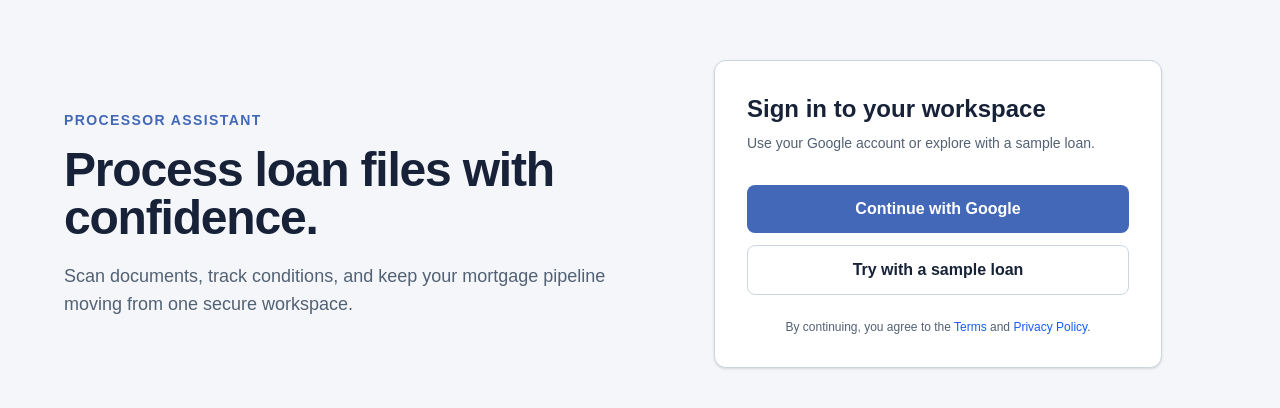
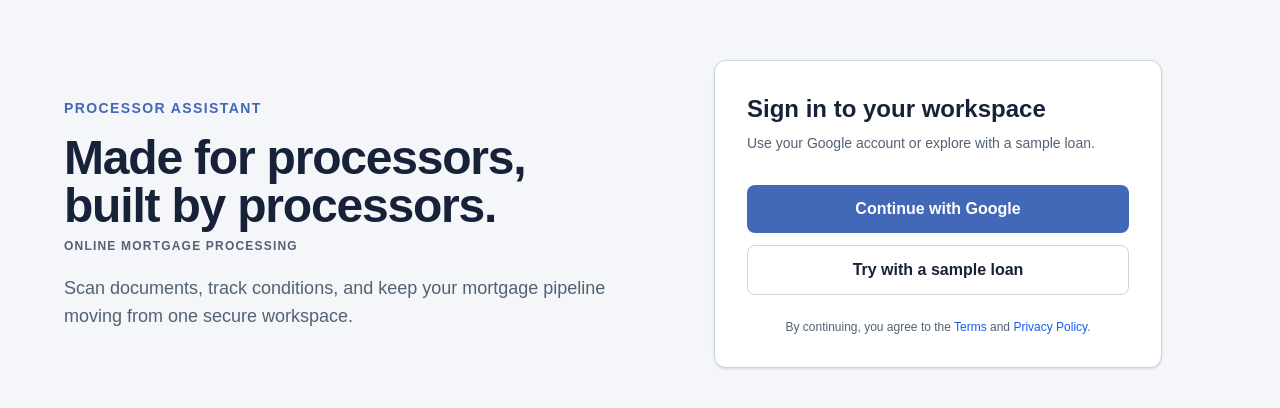
Before and after one commit to 145brice/Processor-Assistant, a Next.js app in the folder web/: page /login in a window 1280 px wide. Shown: the part 186-594 px from the top of the page. Built offline with nearby package versions, Linux system fonts and the light colour scheme; no server answers.

Commit message:
Use current login pitch copy

```diff
--- a/web/src/app/login/page.tsx
+++ b/web/src/app/login/page.tsx
@@ -20,7 +20,8 @@ export default function Page() {
   return <main className="grid min-h-screen items-center gap-10 px-6 py-12 md:grid-cols-2 md:px-16">
     <section className="mx-auto max-w-xl">
       <p className="text-sm font-bold uppercase tracking-widest text-[#4368b8]">Processor Assistant</p>
-      <h1 className="mt-4 text-4xl font-extrabold tracking-tight md:text-5xl">Process loan files with confidence.</h1>
+      <h1 className="mt-4 text-4xl font-extrabold tracking-tight md:text-5xl">Made for processors, built by processors.</h1>
+      <p className="mt-2 text-xs font-semibold uppercase tracking-widest text-[var(--muted)]">Online mortgage processing</p>
       <p className="mt-5 text-lg text-[var(--muted)]">Scan documents, track conditions, and keep your mortgage pipeline moving from one secure workspace.</p>
     </section>
     <section className="mx-auto w-full max-w-md rounded-xl border border-[var(--border)] bg-[var(--card)] p-8 shadow-sm">
```
